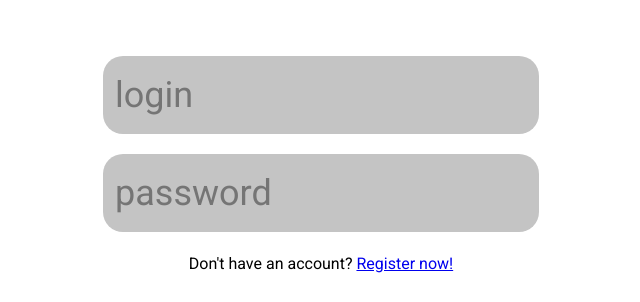
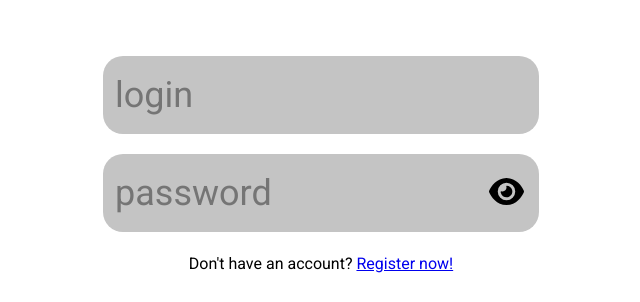
Before and after one commit to Mazurkevichvs/RR_app, a React (Create React App) app in the folder Frontend/: page /LogIn in a window 1280 px wide. Shown: the top 302 px of the page, without its empty margins (319-959 px from the left). Built offline with nearby package versions, Linux system fonts and the light colour scheme.

Commit message:
Redux logic implemented on recipes, logIn, logOut using token

```diff
--- a/Frontend/src/App.scss
+++ b/Frontend/src/App.scss
@@ -5,8 +5,21 @@
   flex-direction: column;
   justify-content: center;
   align-items: center;
-     a{
+     a {
       width: 100%;
       max-width: 520px;
+    }
+
+}
+
+.password__input {
+  position: relative;
+  svg {
+    width: 35px;
+    height: 35px;
+    right:15px;
+    top: 20px;
+    position: absolute;
+    cursor: pointer;
   }
 }
--- a/Frontend/src/components/Header.jsx
+++ b/Frontend/src/components/Header.jsx
@@ -1,24 +1,30 @@
-import React from 'react'
+import React from 'react';
 import { useSelector, useDispatch } from 'react-redux';
-import { Button } from '../components'
-import axios from 'axios'
-import {logOut} from '../redux/slices/loginSlice'
-import { Link, useNavigate } from "react-router-dom"
-import './Header.scss'
+import { Button } from '../components';
+import axios from 'axios';
+import { logOut } from '../redux/slices/loginSlice';
+import { Link, useNavigate } from 'react-router-dom';
+import './Header.scss';
 
 const Header = () => {
-    const {loginValue, isLogged} = useSelector((state) => state.loginSlice);
-    const dispatch = useDispatch()
-    const navigate = useNavigate()
-    const HandleLogOut = async () => {
-        await axios.get('http://localhost:8000/api/account/logout/')
-        .then(res => {
-            dispatch(logOut())
-            navigate('/logIn')
-        })
-        .catch(err => console.log("ERROR",err))
-
-      }
+  const { loginValue, isLogged, token } = useSelector((state) => state.loginSlice);
+  const dispatch = useDispatch();
+  const navigate = useNavigate();
+  const HandleLogOut = async () => {
+    await axios
+      .get('http://localhost:8000/api/account/logout/', {
+        headers: {
+          'Authorization':
+            `Bearer ${token}`,
+        },
+      })
+      .then((res) => {
+        dispatch(logOut());
+        navigate('/logIn');
+        console.log(res)
+      })
+      .catch((err) => console.log('ERROR', err));
+  };
 
   return (
     <header>
--- a/Frontend/src/components/Input.jsx
+++ b/Frontend/src/components/Input.jsx
@@ -2,13 +2,13 @@ import React from 'react';
 import './Input.scss';
 
 
-const Input = ({placeholder, setInputValue}) => {
+const Input = ({placeholder, setInputValue, type}) => {
 
   return (
     <input
         onChange={(event) => setInputValue(event.target.value)}
         className="login__input"
-        type="text"
+        type={type ? `${type}` : "text"}
         placeholder={placeholder}
       />
   )
--- a/Frontend/src/components/Recipe.jsx
+++ b/Frontend/src/components/Recipe.jsx
@@ -1,11 +1,12 @@
-import React from 'react';
-
+import React, { useState } from 'react';
 import { FontAwesomeIcon } from '@fortawesome/react-fontawesome';
 import { faArrowUpLong } from '@fortawesome/free-solid-svg-icons';
 import './Recipe.scss';
 
 function Recipe({ scrollTop, recipeRef, recipe }) {
   const ingredients = recipe[0].ingredients.split(",");
+
+
   return (
     <section className="recipe__container" ref={recipeRef}>
       <section className="recipe__top">
--- a/Frontend/src/pages/Generator.jsx
+++ b/Frontend/src/pages/Generator.jsx
@@ -1,23 +1,35 @@
 import React, { useRef, useState } from 'react';
 import { Recipe, Button, Aside, Header } from '../components';
 import { useSelector, useDispatch } from 'react-redux';
+import { setRecipe } from '../redux/slices/recipeSlice';
 import './Generator.scss';
 import axios from 'axios';
 
-
-
 function Generator() {
   const dispatch = useDispatch();
-  const {loginValue, isLogged} = useSelector((state) => state.loginSlice);
-  const [recipe, setRecipe] = useState(null);
+  const {isLogged, token} = useSelector((state) => state.loginSlice);
+  const {recipe} = useSelector((state) => state.recipeSlice);
   const recipeRef = useRef(null);
-  const scrollTop = () => window.scroll(0, 0);
+  const scrollTop = () => window.scroll({ top: 0, left:0 ,behavior: 'smooth' });
 
   const getRandomRecipe = async () => {
     await axios
       .get('http://localhost:8000/api/recipe/random')
-      .then((recipe) => setRecipe(recipe.data.results));
+      .then((recipe) => dispatch(setRecipe(recipe.data.results)));
     recipeRef.current?.scrollIntoView({ behavior: 'smooth' });
+  };
+
+  const getRandomOwnRecipe = async () => {
+    await axios
+      .get('http://localhost:8000/api/recipe/random_own',{
+        headers: {
+          'Authorization':
+            `Bearer ${token}`,
+        },
+      })
+      .then((recipe) => dispatch(setRecipe(recipe.data.results)));
+    recipeRef.current?.scrollIntoView({ behavior: 'smooth' });
+    console.log(recipe)
   };
 
   return (
@@ -27,7 +39,7 @@ function Generator() {
         <main>
           <Aside/>
             <div className="generate__btns">
-              {loginValue && <Button className={'btn__generate'} name={'Generate from your recepies'} />}
+              {isLogged && <Button className={'btn__generate'} name={'Generate from your recepies'} onClick={() => getRandomOwnRecipe()}/>}
               <Button className={'btn__generate'} name={'Generate recipe from DB'} onClick={() => getRandomRecipe()}/>
             </div>
         </main>
--- a/Frontend/src/pages/LogIn.jsx
+++ b/Frontend/src/pages/LogIn.jsx
@@ -2,14 +2,20 @@ import { React, useState } from 'react';
 import { Input, Button } from '../components';
 import { Link, useNavigate } from 'react-router-dom';
 import { useDispatch } from 'react-redux';
-import { setLogin, setPassword, setIsLogged } from '../redux/slices/loginSlice';
+import { FontAwesomeIcon } from '@fortawesome/react-fontawesome';
+import { faEye } from '@fortawesome/free-solid-svg-icons';
+import { setLogin, setIsLogged } from '../redux/slices/loginSlice';
 import axios from 'axios';
 
 function LogIn() {
   const dispatch = useDispatch();
   const [loginInput, setLoginInput] = useState('');
   const [passwordInput, setPasswordInput] = useState('');
+  const [isVisible, setIsVisible] = useState(false)
   const navigate = useNavigate();
+  const togglePasswordVisibility = () => {
+    setIsVisible(prev => !prev)
+  }
 
   const logIn = async (loginInput, passwordInput) => {
     const user = {
@@ -19,11 +25,11 @@ function LogIn() {
     await axios
       .post('http://localhost:8000/api/account/login/', user)
       .then((res) => {
-        dispatch(setLogin(loginInput));
-        dispatch(setPassword(passwordInput));
+        const token = res.data.data.access
+        console.log(res)
+        dispatch(setLogin({loginInput, passwordInput, token}));
         dispatch(setIsLogged(true));
         navigate('/Generator');
-        console.log(res)
       })
       .catch((err) => console.log('ERROR', err));
   };
@@ -31,7 +37,10 @@ function LogIn() {
   return (
     <div className="container">
       <Input placeholder="login" setInputValue={setLoginInput} />
-      <Input placeholder="password" setInputValue={setPasswordInput} />
+      <div className='password__input'>
+      <Input placeholder="password" setInputValue={setPasswordInput} type={isVisible ? 'text' : 'password'}/>
+      <FontAwesomeIcon icon={faEye} onClick={togglePasswordVisibility}/>
+      </div>
       <p>
         Don't have an account? <Link to="/Registration">Register now!</Link>
       </p>
--- a/Frontend/src/redux/slices/loginSlice.js
+++ b/Frontend/src/redux/slices/loginSlice.js
@@ -3,7 +3,8 @@ import {createSlice} from '@reduxjs/toolkit';
 const initialState = {
     loginValue: null,
     passwordValue: null,
-    isLogged: false
+    isLogged: false,
+    token: null
 }
 
 export const loginSlice = createSlice({
@@ -11,15 +12,15 @@ export const loginSlice = createSlice({
     initialState,
     reducers: {
       setLogin: (state, action) => {
-        state.loginValue = action.payload
-      },
-      setPassword: (state, action) => {
-        state.passwordValue = action.payload
+        state.loginValue = action.payload.loginInput
+        state.passwordValue = action.payload.passwordInput
+        state.token = action.payload.token
       },
       logOut: (state) => {
         state.loginValue = null
         state.passwordValue = null
         state.isLogged = false
+        state.token = null
       },
       setIsLogged: (state) => {
         state.isLogged = true
--- /dev/null
+++ b/Frontend/src/redux/slices/recipeSlice.js
@@ -0,0 +1,19 @@
+import {createSlice} from '@reduxjs/toolkit';
+
+const initialState = {
+    recipe: null,
+}
+
+export const recipeSlice = createSlice({
+    name: 'recipe',
+    initialState,
+    reducers: {
+      setRecipe: (state, action) => {
+        state.recipe = action.payload
+      },
+    },
+  })
+
+  export const { setRecipe } = recipeSlice.actions
+
+  export default recipeSlice.reducer
--- a/Frontend/src/redux/store.js
+++ b/Frontend/src/redux/store.js
@@ -1,11 +1,13 @@
 import { configureStore } from '@reduxjs/toolkit';
 import loginSlice from './slices/loginSlice';
 import categorySlice from './slices/categorySlice';
+import recipeSlice from './slices/recipeSlice';
 
 
 export const store = configureStore({
   reducer: {
     loginSlice,
-    categorySlice
+    categorySlice,
+    recipeSlice
   },
 })
```
